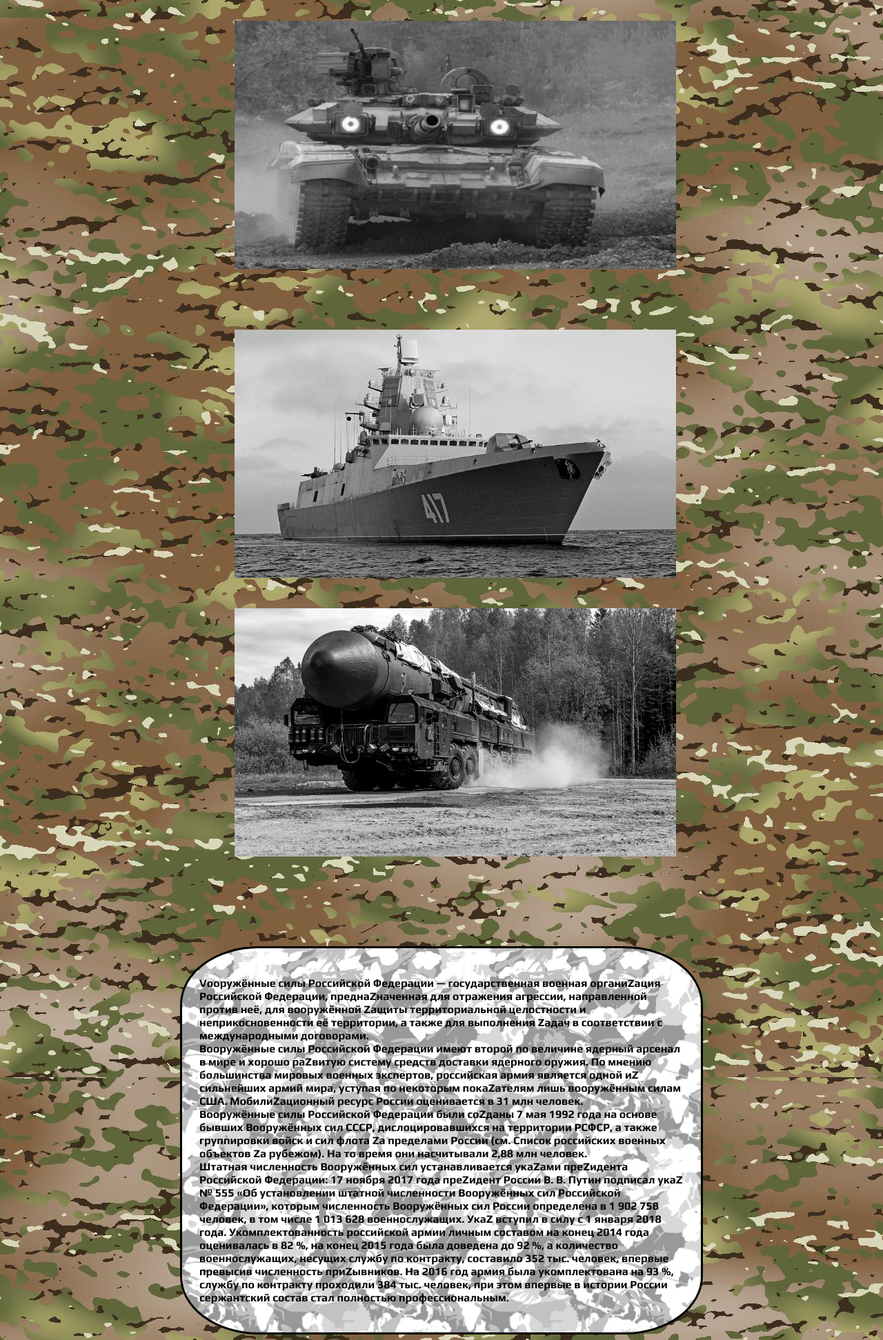
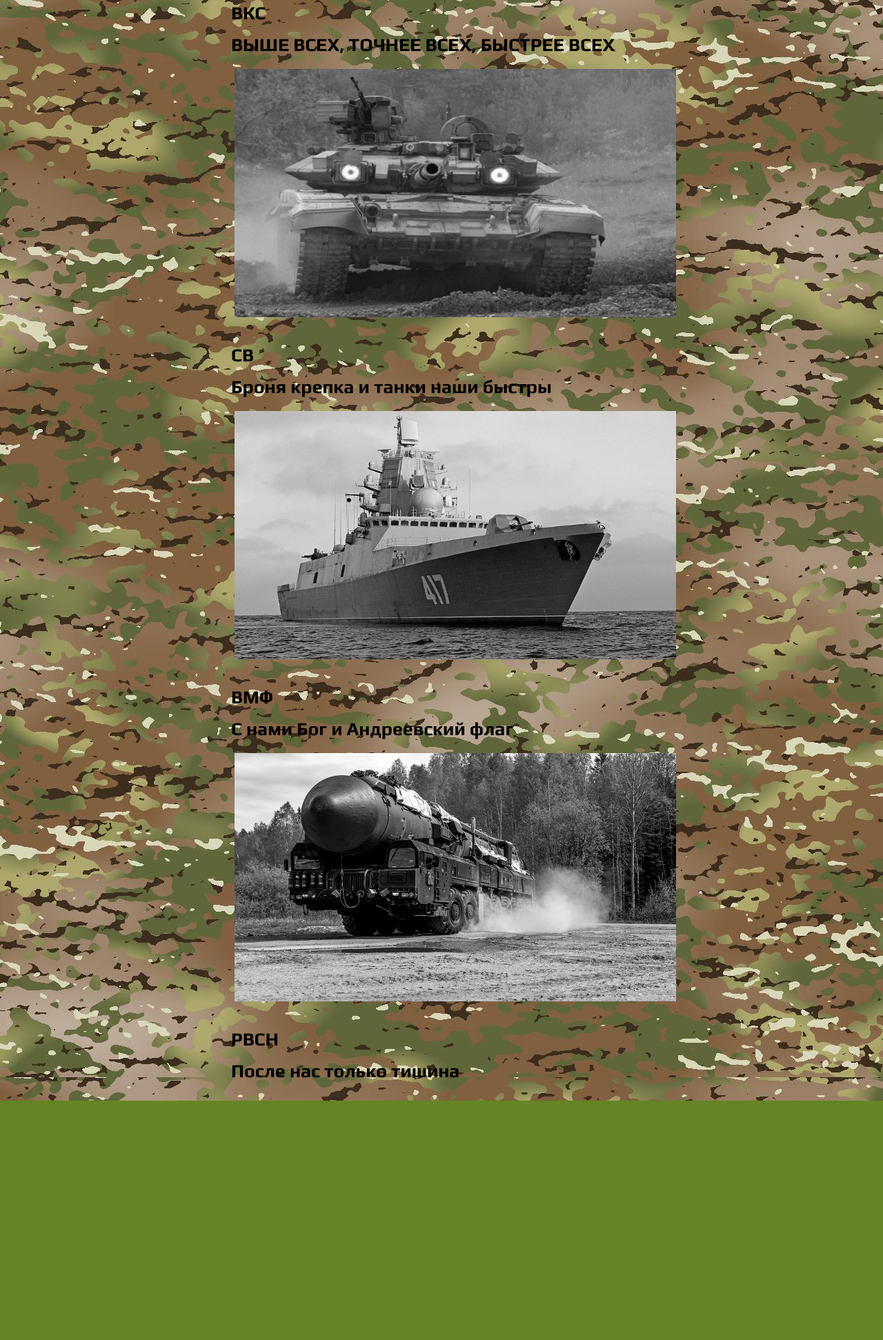
Before and after one commit to Ubininzi/Ubininzi.github.io, a plain HTML site: page index.html in a window 1280 px wide. Shown: the part 486-2429 px from the top of the page at 69% size. After the commit the page ends 2082 px from the top, so only its background shows below. Drawn offline with Linux system fonts and the light colour scheme.

Commit message:
22_04_2022_20_00

```diff
--- a/index.html
+++ b/index.html
@@ -12,30 +12,26 @@
 </head>
 <body>
   <nav>
-      <div class="FirstCollumn">
-        <div class="Aviation">
-          <a href="Aviation.html"><img src="Media/Su-35.jpg" alt=""></a>
-        <div class="TextOnAviation"><p>ВКС — предназначены для ведения боевых действий преимущественно в воздушном и космическом пространстве.</p></div>
+      <div class="FirstColumn">
+        <div class="Button-Img Aviation">
+          <a href="Aviation.html"><img src="Media/Su-35.jpg" ></a>
+        <div class="TextOnImg Aviation"><p>ВКС</p><p class="DescriptionText">ВЫШЕ ВСЕХ, ТОЧНЕЕ ВСЕХ, БЫСТРЕЕ ВСЕХ </p></div>
       </div>
-        <div class="Ground">
-          <a href="Ground.html"><img src="Media/T90.jpg" alt=""></a>
+        <div class="Button-Img Ground">
+          <a href="Ground.html"><img src="Media/T90.jpg" ></a>
+          <div class="TextOnImg Ground"><p>СВ</p><p class="DescriptionText">Броня крепка и танки наши быстры </p></div>
         </div>
     </div>
-    <div class="SecondCollumn">
-        <div class="Water">
-          <a href="Water.html"><img src="Media/22350.jpg" alt=""></a>
+    <div class="SecondColumn">
+        <div class="Button-Img Water">
+          <a href="Water.html"><img src="Media/22350.jpg" ></a>
+          <div class="TextOnImg Water"><p>ВМФ</p><p class="DescriptionText">С нами Бог и Андреевский флаг</p></div>
         </div>
-        <div class="RVSN">
-          <a href="RVSN.html"><img src="Media/RVSN.jpg" alt=""></a>
+        <div class="Button-Img RVSN">
+          <a href="RVSN.html"><img src="Media/RVSN.jpg" ></a>
+          <div class="TextOnImg RVSN"><p>РВСН</p><p class="DescriptionText">После нас только тишина</p></div>
         </div>
       </div>
    </nav>
-  <div class="Description"><p>
-      Vооружённые силы Российской Федерации  — государственная военная органиZация Российской Федерации, преднаZначенная для отражения агрессии, направленной против неё, для вооружённой Zащиты территориальной целостности и неприкосновенности её территории, а также для выполнения Zадач в соответствии с международными договорами.<br>
-Вооружённые силы Российской Федерации имеют второй по величине ядерный арсенал в мире и хорошо раZвитую систему средств доставки ядерного оружия. По мнению большинства мировых военных экспертов, российская армия является одной иZ сильнейших армий мира, уступая по некоторым покаZателям лишь вооружённым силам США. МобилиZационный ресурс России оценивается в 31 млн человек.<br>
-Вооружённые силы Российской Федерации были соZданы 7 мая 1992 года на основе бывших Вооружённых сил СССР, дислоцировавшихся на территории РСФСР, а также группировки войск и сил флота Zа пределами России (см. Список российских военных объектов Zа рубежом). На то время они насчитывали 2,88 млн человек.<br>
-Штатная численность Вооружённых сил устанавливается укаZами преZидента Российской Федерации: 17 ноября 2017 года преZидент России В. В. Путин подписал укаZ № 555 «Об установлении штатной численности Вооружённых сил Российской Федерации», которым численность Вооружённых сил России определена в 1 902 758 человек, в том числе 1 013 628 военнослужащих. УкаZ вступил в силу с 1 января 2018 года.
-Укомплектованность российской армии личным составом на конец  2014 года оценивалась в 82 %, на конец 2015 года была доведена до 92 %, а количество военнослужащих, несущих службу по контракту, составило 352 тыс. человек, впервые превысив численность приZывников. На 2016 год армия была укомплектована на 93 %, службу по контракту проходили 384 тыс. человек, при этом впервые в истории России сержантский состав стал полностью профессиональным.
-    </p></div>
 </body>
 </html>
```
